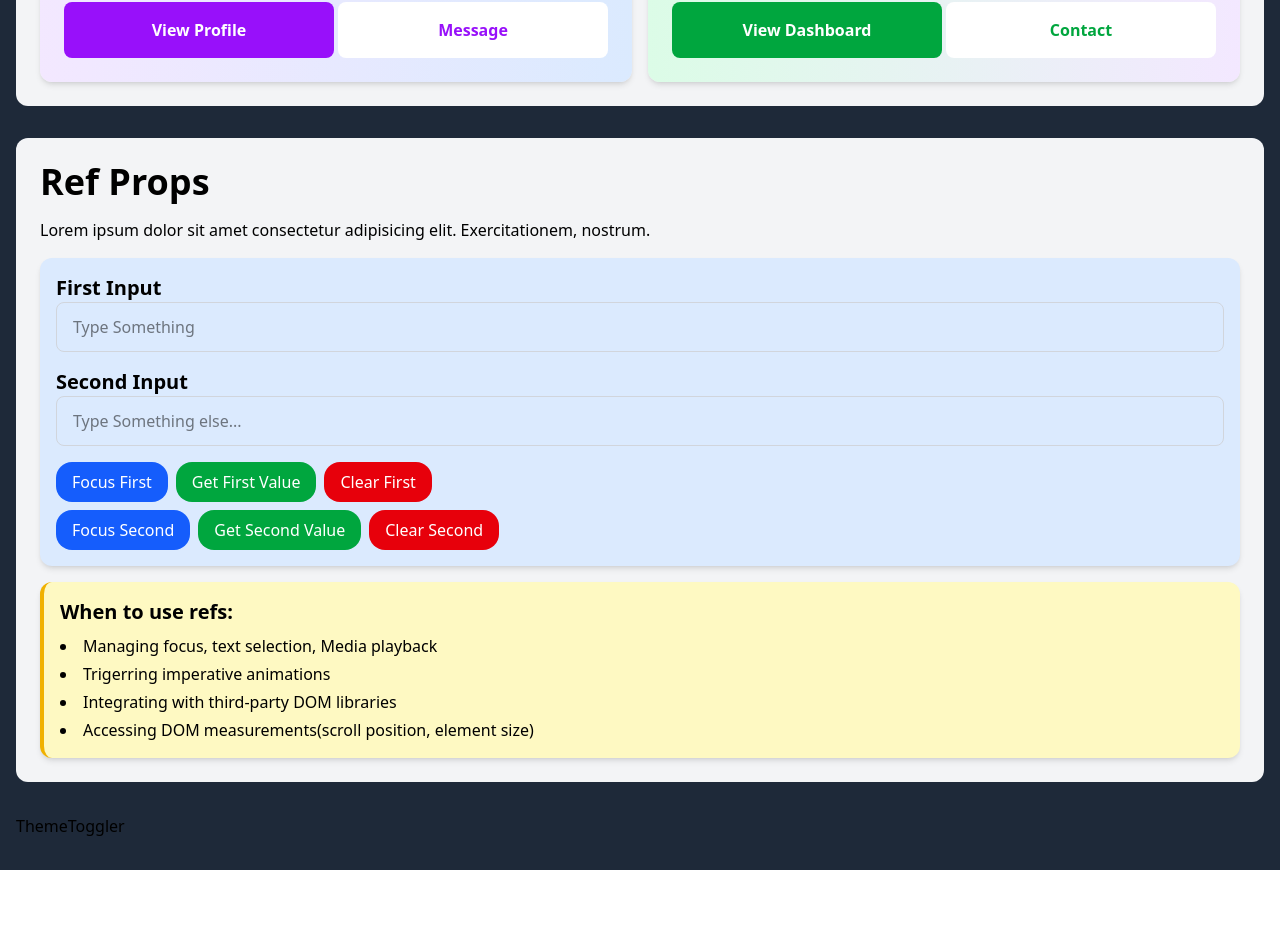
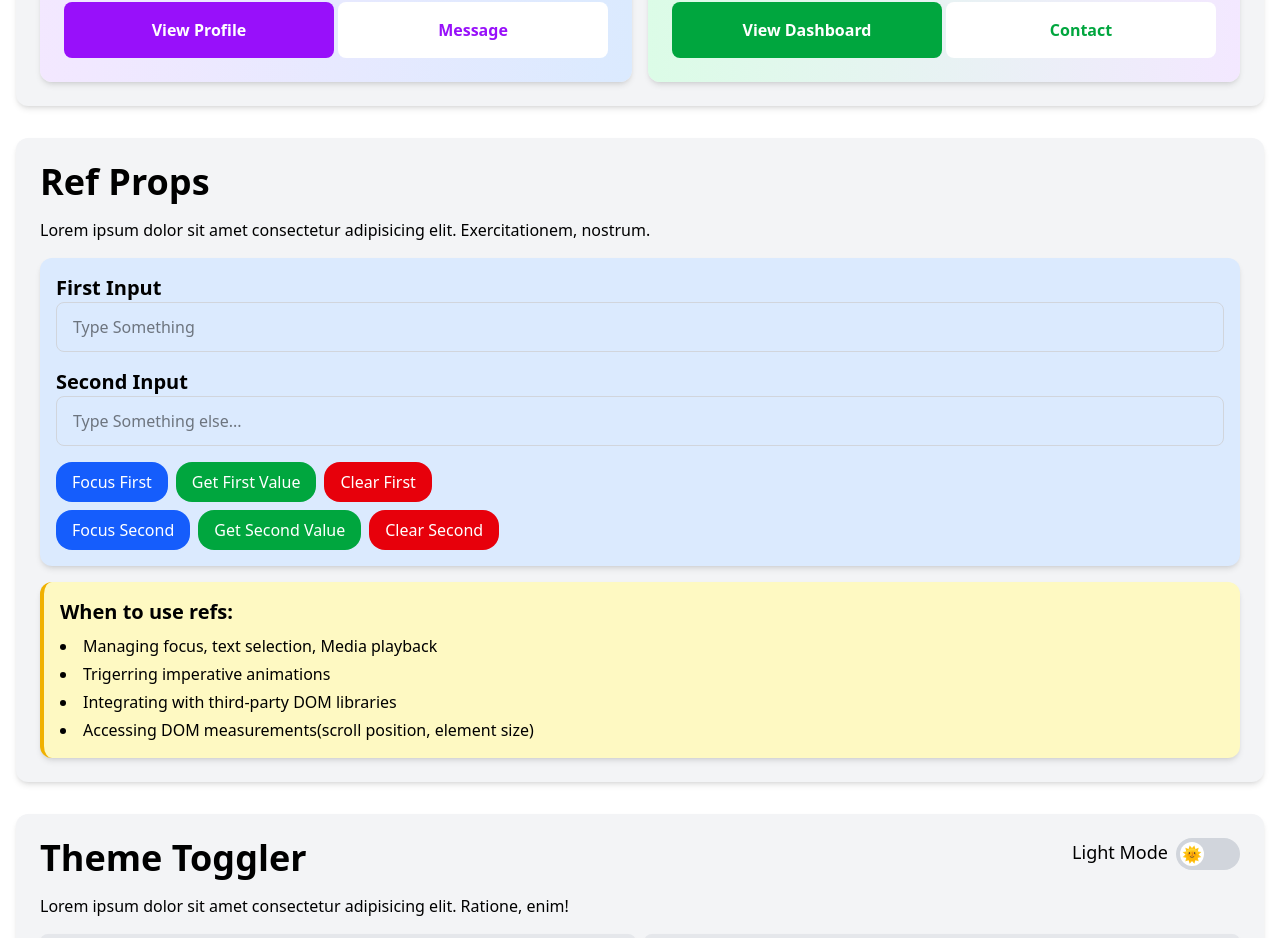
Before and after one commit to al-aminh/react_advance_props, a React (Vite) app: page / in a window 1280 px wide. Shown: the part 1859-2797 px from the top of the page. Before the commit the page ends 2729 px from the top, so only its background shows below. Built offline with nearby package versions, Linux system fonts and the light colour scheme.

Commit message:
implement theme management with ThemeProvider and useTheme hook; enhance styling across components

```diff
--- a/src/App.jsx
+++ b/src/App.jsx
@@ -2,7 +2,8 @@ import BasicProps from "./components/BasicProps.jsx";
 import ChildrenProps from "./components/ChildrenProps.jsx";
 import RefProps from "./components/RefProps.jsx";
 import ComplexProps from "./components/ComplexProps.jsx";
-import ThemeToggler from "./components/ThemeToggler.jsx";
+import ThemeToggler, { useTheme } from "./components/ThemeToggler.jsx";
+import { ThemeProvider } from "./components/ThemeToggler.jsx";
 
 function Navigation() {
   const isDark = true;
@@ -58,19 +59,24 @@ function Navigation() {
 }
 
 function AppContent() {
-  const isDark = true;
+  const {isDark} = useTheme();
   return (
-    <div className="bg-gray-800 min-h-screen">
+    <div className={` min-h-screen ${isDark? "bg-gray-800": "bg-white"}`}>
       <Navigation />
       <div className="container mx-auto px-4 py-8">
-        <header className={`text-center mb-12 transition-colors ${isDark ? "text-white" : "text-gray-800"}`}>
+        <header
+          className={`text-center mb-12 transition-colors ${
+            isDark ? "text-white" : "text-gray-800"
+          }`}
+        >
           <h1 className="text-5xl font-bold mb-4">
             Welcome to the React Props Documentation
           </h1>
           <p
             className={`text-xl ${isDark ? "text-gray-300" : "text-gray-600"}`}
           >
-            Explore various types of props in React including basic props, children props, ref props, complex props, and theme props.
+            Explore various types of props in React including basic props,
+            children props, ref props, complex props, and theme props.
           </p>
         </header>
         <div className="space-y-8">
@@ -96,7 +102,11 @@ function AppContent() {
 }
 
 function App() {
-  return <AppContent />;
+  return (
+    <ThemeProvider>
+      <AppContent />;
+    </ThemeProvider>
+  );
 }
 
 export default App;
--- a/src/components/ChildrenProps.jsx
+++ b/src/components/ChildrenProps.jsx
@@ -31,7 +31,7 @@ function Container({ children, layout="vertical"}){
 
 function ChildrenProps() {
   return (
-    <section className="bg-white p-6 rounded-xl">
+    <section className="bg-gray-100 shadow-md p-6 rounded-xl">
       <h1 className="font-bold text-5xl mb-4">Children Props</h1>
       <p className="font-medium mb-4">
       The children prop is a special prop in React that allows you to pass components or elements as the content between the opening and closing tags of a component. This is useful for creating reusable components that can wrap other components or elements, providing a consistent structure or styling while allowing for flexible content.
--- a/src/components/ComplexProps.jsx
+++ b/src/components/ComplexProps.jsx
@@ -109,7 +109,7 @@ function ComplexProps() {
   ]
 
   return (
-    <div className="bg-gray-100 p-6 rounded-xl">
+    <div className="bg-gray-100 p-6 rounded-xl shadow-md">
       <h2 className="text-4xl font-bold mb-4">Complex/Nested Props</h2>
       <p className="font-medium mb-4"> Complex props allows you to pass nested objects and functions, enabling component configuration and interaction</p>
       <div className="space-y-4">
--- a/src/components/RefProps.jsx
+++ b/src/components/RefProps.jsx
@@ -56,7 +56,7 @@ function RefProps() {
 
 
   return (
-    <div className="bg-gray-100 p-6 rounded-xl">
+    <div className="bg-gray-100 p-6 rounded-xl shadow-md">
       <h1 className="text-4xl font-bold mb-4">Ref Props</h1>
       <p className="font-medium mb-4">Lorem ipsum dolor sit amet consectetur adipisicing elit. Exercitationem, nostrum.</p>
       <div className="bg-blue-100 shadow-md p-4 rounded-xl">
--- a/src/components/ThemeToggler.jsx
+++ b/src/components/ThemeToggler.jsx
@@ -1,17 +1,17 @@
-import { createContext, useState } from "react"
+import { createContext, useContext, useState } from "react"
 
 const ThemeContext = createContext()
 
 export const ThemeProvider = ({children}) => {
-  const [theme, setTheme] = useState("light")
-  const ToggleTheme = () => {
-
+  const [theme, setTheme] = useState("Light")
+  const toggleTheme = () => {
+    setTheme(prevTheme => (prevTheme === "Light" ? "Dark" : "Light"))
   }
 
   const value = {
     theme,
-    ToggleTheme,
-    isDard: theme === "dark"
+    toggleTheme,
+    isDark: theme === "Dark"
   }
 
   return <ThemeContext.Provider value={value} >
@@ -19,9 +19,77 @@ export const ThemeProvider = ({children}) => {
   </ThemeContext.Provider>
 }
 
+// Custom hook to use the ThemeContext
+export const useTheme = () => {
+  const context = useContext(ThemeContext);
+  if (!context) {
+    throw new Error("useTheme must be used within a ThemeProvider")
+  }
+  return context;
+}
+
+const ThemeToggleButton = () => {
+  const { theme, toggleTheme, isDark} = useTheme();
+  return (
+    <button
+      onClick={toggleTheme}
+      className={` relative w-16 h-8 rounded-full transition-colors duration-300 ${isDark ? "bg-blue-600": "bg-gray-300"}`}
+    >
+      <div
+        className={`absolute top-1 left-1 w-6 h-6 rounded-full bg-white transition-transform duration-300 flex items-center justify-center ${isDark ? "transform translate-x-8" : ""}`}
+      >
+        {isDark ? "🌚" : "🌞"}
+      </div>
+    </button>
+  )
+}
+
+const ThemeCard = () => {
+
+}
+
 function ThemeToggler() {
+
+  const {theme, isDark}  = useTheme();
+
   return (
-    <div>ThemeToggler</div>
+    <div className={` p-6 rounded-xl shadow-md ${isDark? "bg-gray-700" : "bg-gray-100"}`}>
+      <div className="flex justify-between">
+        <h2 className={`text-4xl font-bold mb-4 ${isDark ? "text-gray-300": ""}`}>Theme Toggler</h2>
+        <div className="flex space-x-2 text-center">
+          <span className={`text-lg font-medium ${isDark ? "text-gray-300": ""}`}>{theme + " "}Mode</span>
+          <ThemeToggleButton/>
+        </div>
+      </div>
+      <p className={`${isDark ? "text-gray-300": ""}`}>Lorem ipsum dolor sit amet consectetur adipisicing elit. Ratione, enim!</p>
+      <div className="flex gap-2 mt-4">
+        <div className={`flex-1 p-4 bg-gray-200 rounded-lg shadow-md ${isDark? "bg-gray-600 text-gray-300" : "bg-gray-200"}`}>
+          <h3 className="text-2xl font-bold mb-4">User information</h3>
+          <p>Name: John Doe</p>
+          <p>Email: john@gmail.com</p>
+          <p>Role: Developer</p>
+          <div className="space-x-2 mt-4">
+            <button className={`px-4 py-2 ${isDark ? "bg-blue-500" : "bg-amber-500 "} rounded-md text-white font-bold`}>Edit Profile</button>
+            <button className="px-4 py-2 bg-gray-400 rounded-md">Setting</button>
+          </div>
+        </div>
+        <div className={`flex-1 p-4 bg-gray-200 rounded-lg shadow-md ${isDark? "bg-gray-600 text-gray-300" : "bg-gray-200"}`}>
+          <h3 className="text-2xl font-bold mb-4 ">Statistics</h3>
+          <div className="flex justify-between font-medium">
+            <div>
+              <p>Total Clicks:</p>
+              <p>Theme:</p>
+              <p>Status:</p>
+            </div>
+            <div>
+              <p>0</p>
+              <p className="text-lg">{theme}</p>
+              <p className="text-green-400 text-lg">Active</p>
+            </div>
+          </div>
+        </div>
+      </div>
+    </div>
   )
 }
 
```
